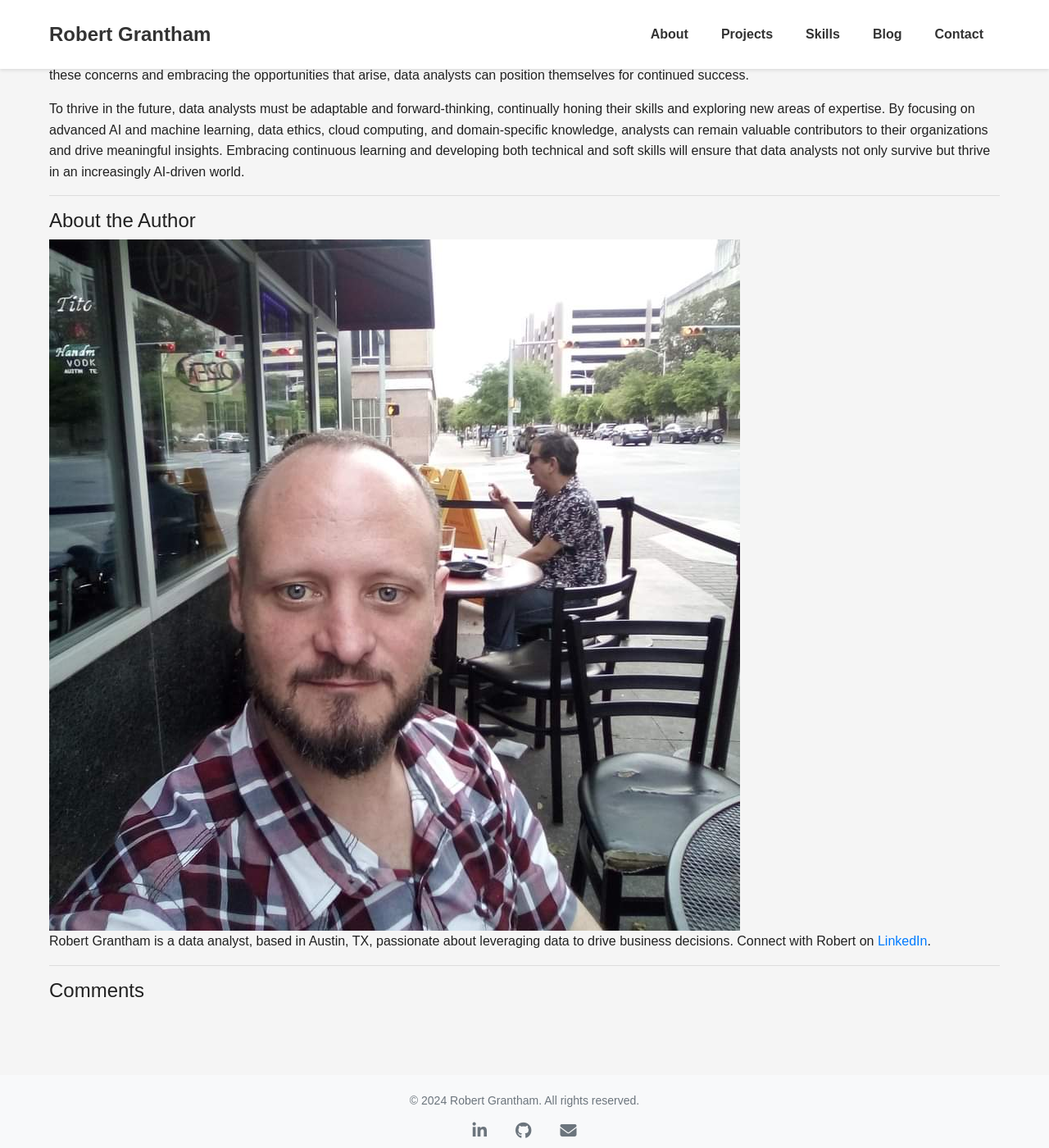
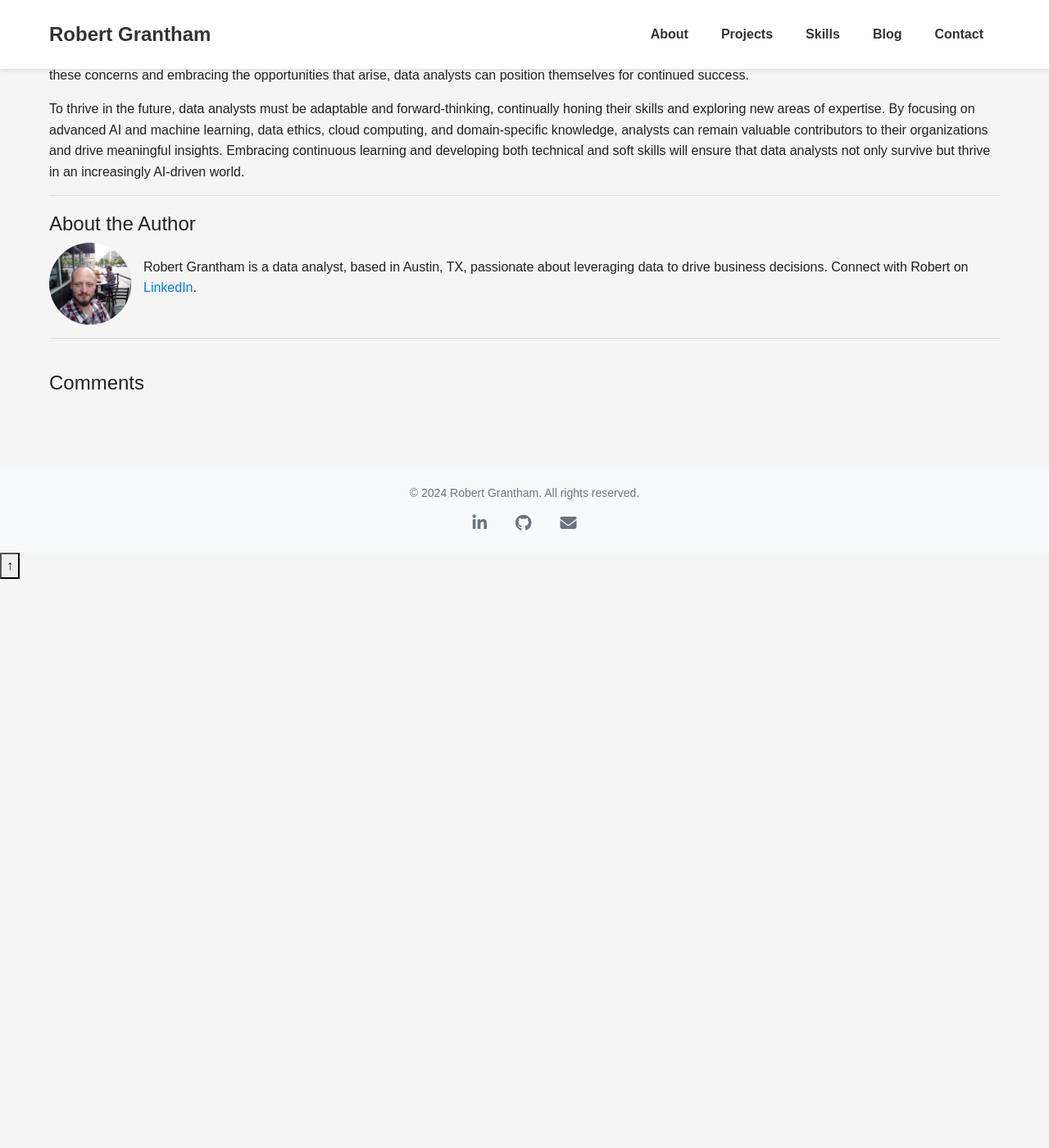
Before and after one commit to rgrantham82/rgrantham82.github.io, a Jekyll site: the page built from _posts/2024-07-20-data-analysts-staying-relevant.md, in a window 1280 px wide and 1400 px high, scrolled down 1743 px. Shown: the whole window at 82% size. Built offline with Jekyll 4.4.1, drawn with Linux system fonts in a browser that asks for light colours; nearby versions of some CDN libraries; comment, search, counter and statistics services are not loaded; after the commit the page ends 2449 px from its top, so only the background shows below that.

Commit message:
Update blog.html

```diff
--- a/_layouts/blog.html
+++ b/_layouts/blog.html
@@ -43,3 +43,25 @@
     </div>
   </div>
 </section>
+<style>
+  .author-info {
+    margin-top: 20px;
+  }
+
+  .author-details {
+    display: flex;
+    align-items: center;
+  }
+
+  .about-image {
+    border-radius: 50%;
+    margin-right: 15px;
+    width: 100px;
+    height: 100px;
+    object-fit: cover;
+  }
+
+  .comments-section {
+    margin-top: 40px;
+  }
+</style>
```
